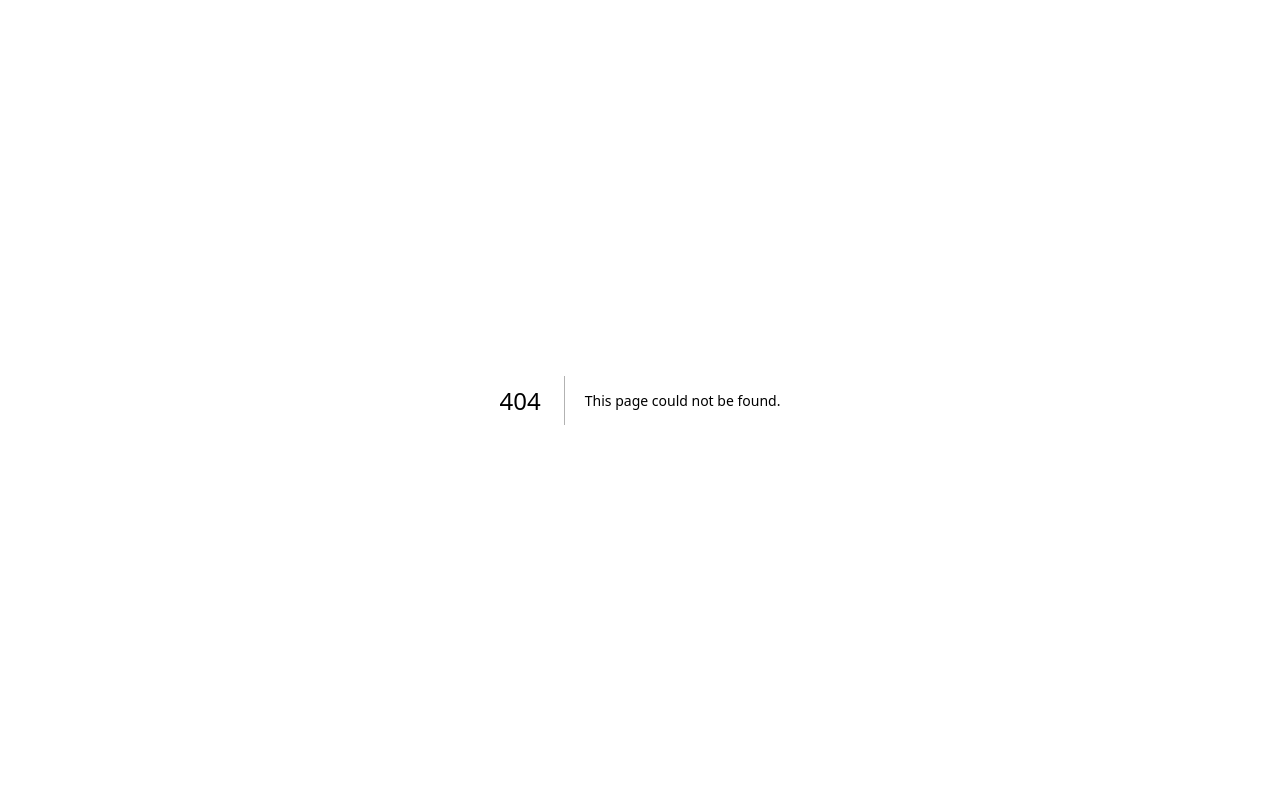
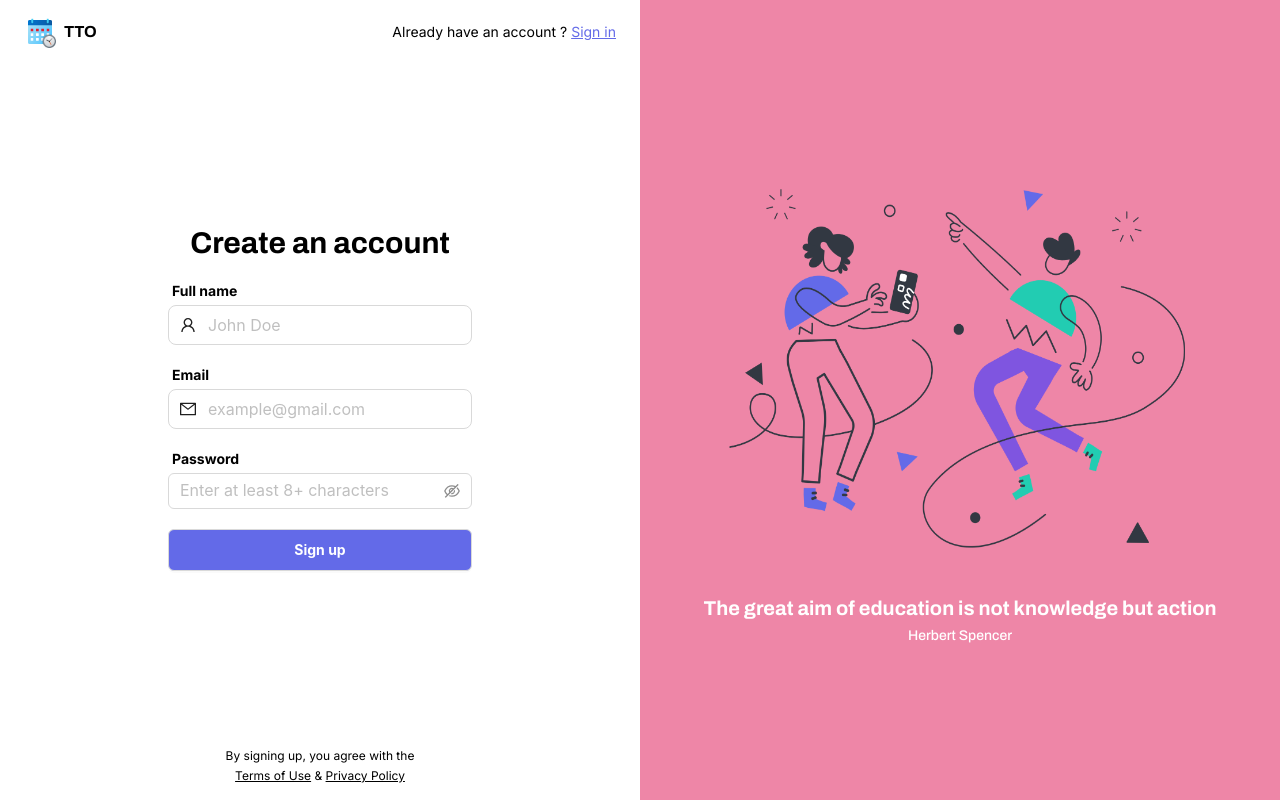
Before and after one commit to VineethRV/TimetableArchitecht, a Next.js app: page /signup in a window 1280 px wide. Before the commit this address had no page. Built offline with nearby package versions, Linux system fonts and the light colour scheme.

Commit message:
added signup page

```diff
--- a/app/components/LandingPage/FAQ.tsx
+++ b/app/components/LandingPage/FAQ.tsx
@@ -2,12 +2,6 @@ import React from "react";
 import FAQIllus from "@/public/Illustrations/faqillus.png";
 import Image from "next/image";
 import { Collapse, CollapseProps } from "antd";
-
-const text = `
-  A dog is a type of domesticated animal.
-  Known for its loyalty and faithfulness,
-  it can be found as a welcome guest in many households across the world.
-`;
 
 const items: CollapseProps["items"] = [
   {
--- a/app/components/LandingPage/Footer.tsx
+++ b/app/components/LandingPage/Footer.tsx
@@ -1,17 +1,14 @@
 import React from 'react'
 import Logo from "@/public/Logo.png";
 import Image from "next/image";
-import {Inter} from 'next/font/google'
+import { InterFont } from '@/app/fonts/fonts';
 import FBIcon from '@/public/social_icons/facebook.png'
 import XIcon from '@/public/social_icons/x.png'
 import YTIcon from '@/public/social_icons/yt.png'
 import LinkedInIcon from '@/public/social_icons/linkedin.png'
 import { Divider } from 'antd';
 
-const inter = Inter({
-    weight: ['400','500','600','700','900'],
-    subsets: ['latin'],
-  })
+
 
 const Footer = () => {
   return (
@@ -20,7 +17,7 @@ const Footer = () => {
         <Image draggable={false} className="w-8 h-8" alt="tta" src={Logo} />
         <h1 className='font-bold text-base'>Timetable Architect</h1>
         </div>
-        <p className={`text-gray-400 text-sm w-[300px] ${inter.className}`}>Streamline the process of creating, managing, and optimizing timetables for students and teachers</p>
+        <p className={`text-gray-400 text-sm w-[300px] ${InterFont.className}`}>Streamline the process of creating, managing, and optimizing timetables for students and teachers</p>
         <div className='flex space-x-4'>
             <Image draggable={false} src={FBIcon} alt='Facebook' className='w-6 h-6 hover:scale-110 hover:cursor-pointer transition-all duration-200'/>
             <Image draggable={false} src={XIcon} alt='X' className='w-6 h-6 hover:scale-110 hover:cursor-pointer transition-all duration-200'/>
@@ -28,7 +25,7 @@ const Footer = () => {
             <Image draggable={false} src={LinkedInIcon} alt='Linkedin' className='w-6 h-6 hover:scale-110 hover:cursor-pointer transition-all duration-200'/>
         </div>
         <Divider/>
-        <div className={`flex justify-end ${inter.className}`} >
+        <div className={`flex justify-end ${InterFont.className}`} >
             <div className='flex space-x-12 text-gray-400 text-xs'>
                 <p>© 2024 TTA</p>
                 <p>• Privacy • Terms • Sitemap</p>
--- /dev/null
+++ b/app/components/SignupPage/Footer.tsx
@@ -0,0 +1,13 @@
+import React from 'react'
+import { InterFont } from '@/app/fonts/fonts'
+
+const Footer = () => {
+  return (
+    <div className={`flex space-y-1 text-xs ${InterFont.className} text-center flex-col items-center justify-center`}>
+          <p className={` w-[240px] `}>By signing up, you agree with the</p>
+          <p className="w-[240px]"><span className='underline hover:cursor-pointer'>Terms of Use</span > & <span className='underline hover:cursor-pointer'> Privacy Policy</span></p>
+    </div>
+  )
+}
+
+export default Footer
--- /dev/null
+++ b/app/components/SignupPage/QuoteSection.tsx
@@ -0,0 +1,19 @@
+import Edu from "@/public/Illustrations/Edu.png";
+import Image from "next/image";
+import React from "react";
+
+const QuoteSection = () => {
+  return (
+    <div className="bg-[#EE86A7FF] flex flex-col space-y-6 items-center justify-center">
+      <Image className="w-[470px] h-[416px]" src={Edu} alt="Education" />
+      <div className="flex flex-col space-y-1">
+        <h1 className="font-bold text-xl text-white">
+          The great aim of education is not knowledge but action
+        </h1>
+        <p className="text-sm text-white text-center font-medium">Herbert Spencer</p>
+      </div>
+    </div>
+  );
+};
+
+export default QuoteSection;
--- /dev/null
+++ b/app/components/SignupPage/SignupForm.tsx
@@ -0,0 +1,36 @@
+"use client"
+import { EyeInvisibleOutlined, EyeTwoTone, MailOutlined, UserOutlined } from '@ant-design/icons'
+import { Button, Input } from 'antd'
+import React from 'react'
+import { InterFont } from '@/app/fonts/fonts'
+
+const SignupForm = () => {
+  return (
+    <div className='flex flex-col space-y-5 px-36'>
+
+        <h1 className='font-bold text-3xl text-center'>Create an account</h1>
+        <div className='flex flex-col space-y-1'>
+          <h1 className={`font-bold text-sm ml-1 ${InterFont.className}`}>Full name</h1>
+        <Input size="large" placeholder="John Doe" prefix={<UserOutlined className='pr-2' />} />
+        </div>
+
+        <div className='flex flex-col space-y-1'>
+          <h1 className={`font-bold text-sm ml-1 ${InterFont.className}`}>Email</h1>
+        <Input size="large" placeholder="example@gmail.com" prefix={<MailOutlined className='pr-2' />} />
+        </div>
+
+        <div className='flex flex-col space-y-1'>
+          <h1 className={`font-bold text-sm ml-1 ${InterFont.className}`}>Password</h1>
+        <Input.Password
+        placeholder="Enter at least 8+ characters"
+        iconRender={(visible) => (visible ? <EyeTwoTone/> : <EyeInvisibleOutlined/>)}
+        className='text-base'
+      />
+       </div>
+
+      <Button className='py-5 bg-[#636AE8FF] text-white font-bold'>Sign up</Button>
+    </div>
+  )
+}
+
+export default SignupForm
--- /dev/null
+++ b/app/components/SignupPage/Topbar.tsx
@@ -0,0 +1,20 @@
+import React from 'react'
+import Logo from '@/public/Logo.png'
+import Image from 'next/image'
+import { InterFont } from '@/app/fonts/fonts'
+
+const Topbar = () => {
+  return (
+    <div className='flex justify-between w-full h-fit'>
+        <div className='flex items-center space-x-2'>
+            <Image className='h-8 w-8' src={Logo} alt="Logo"/>
+            <h1 className='font-bold text-base'>TTO</h1>
+        </div>
+        <div className={`flex items-center text-sm ${InterFont.className}`}>
+        <p>Already have an account ? <span className='text-[#636AE8FF] underline hover:cursor-pointer'>Sign in</span></p>
+        </div>
+    </div>
+  )
+}
+
+export default Topbar
--- /dev/null
+++ b/app/fonts/fonts.ts
@@ -0,0 +1,6 @@
+import { Inter } from "next/font/google";
+
+export const InterFont = Inter({
+    weight: ['400','500','600','700','900'],
+    subsets: ['latin'],
+  })
--- a/app/page.tsx
+++ b/app/page.tsx
@@ -1,4 +1,3 @@
-import Image from "next/image";
 import LandingPageNavbar from "./components/Navbar/LandingPageNavbar";
 import HeroSection from "./components/LandingPage/HeroSection";
 import StatsSection from "./components/LandingPage/StatsSection";
--- /dev/null
+++ b/app/signup/page.tsx
@@ -0,0 +1,20 @@
+import React from "react";
+import Topbar from "../components/SignupPage/Topbar";
+import SignupForm from "../components/SignupPage/SignupForm";
+import Footer from "../components/SignupPage/Footer";
+import QuoteSection from "../components/SignupPage/QuoteSection";
+
+const Page = () => {
+  return (
+    <main className="grid grid-cols-2 h-screen">
+      <div className="flex flex-col justify-between py-4 px-6">
+        <Topbar />
+        <SignupForm />
+        <Footer />
+      </div>
+      <QuoteSection />
+    </main>
+  );
+};
+
+export default Page;
```
Also changed, not shown: app/signin/page.tsx (added, +11 -0 lines), public/Illustrations/Edu.png (added).
